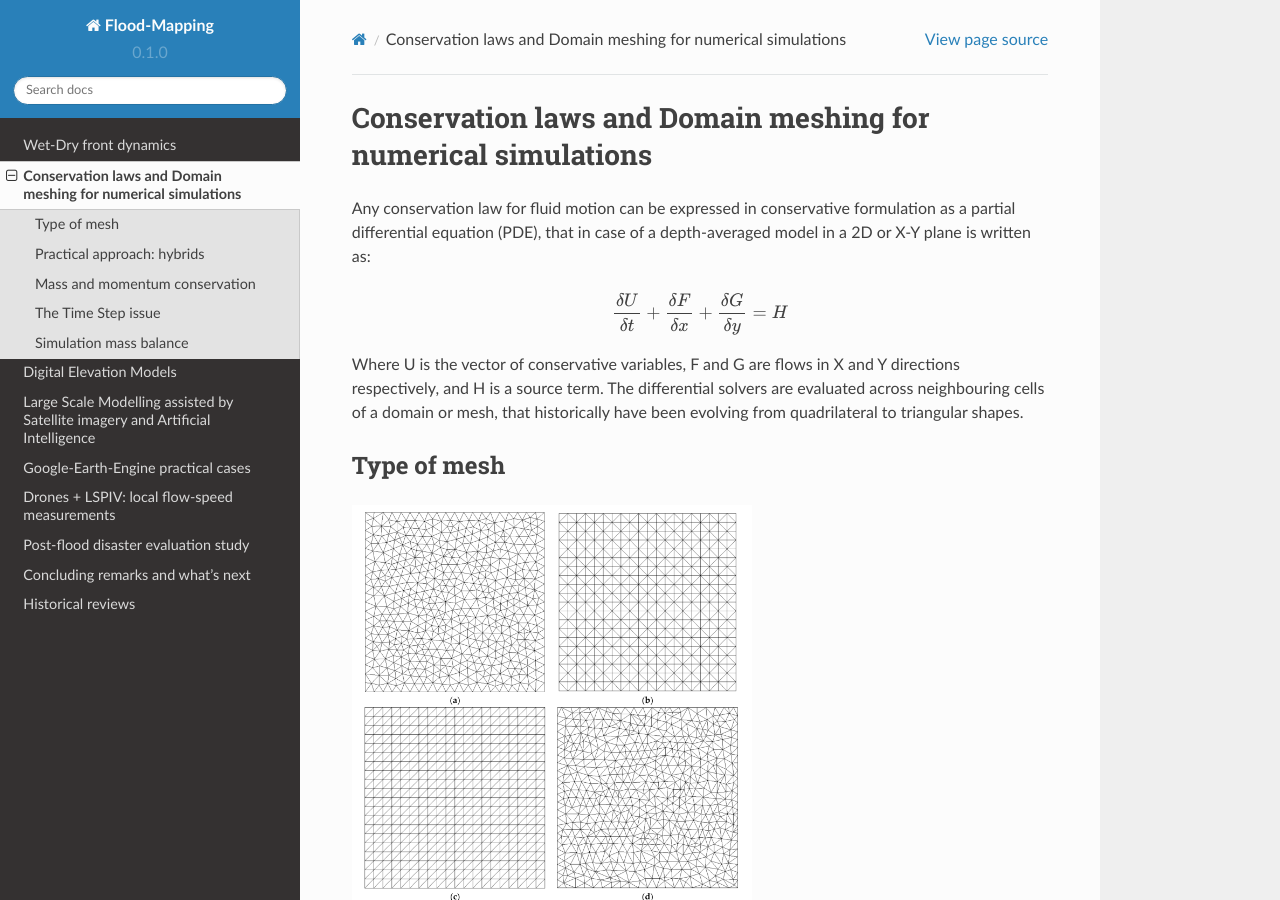
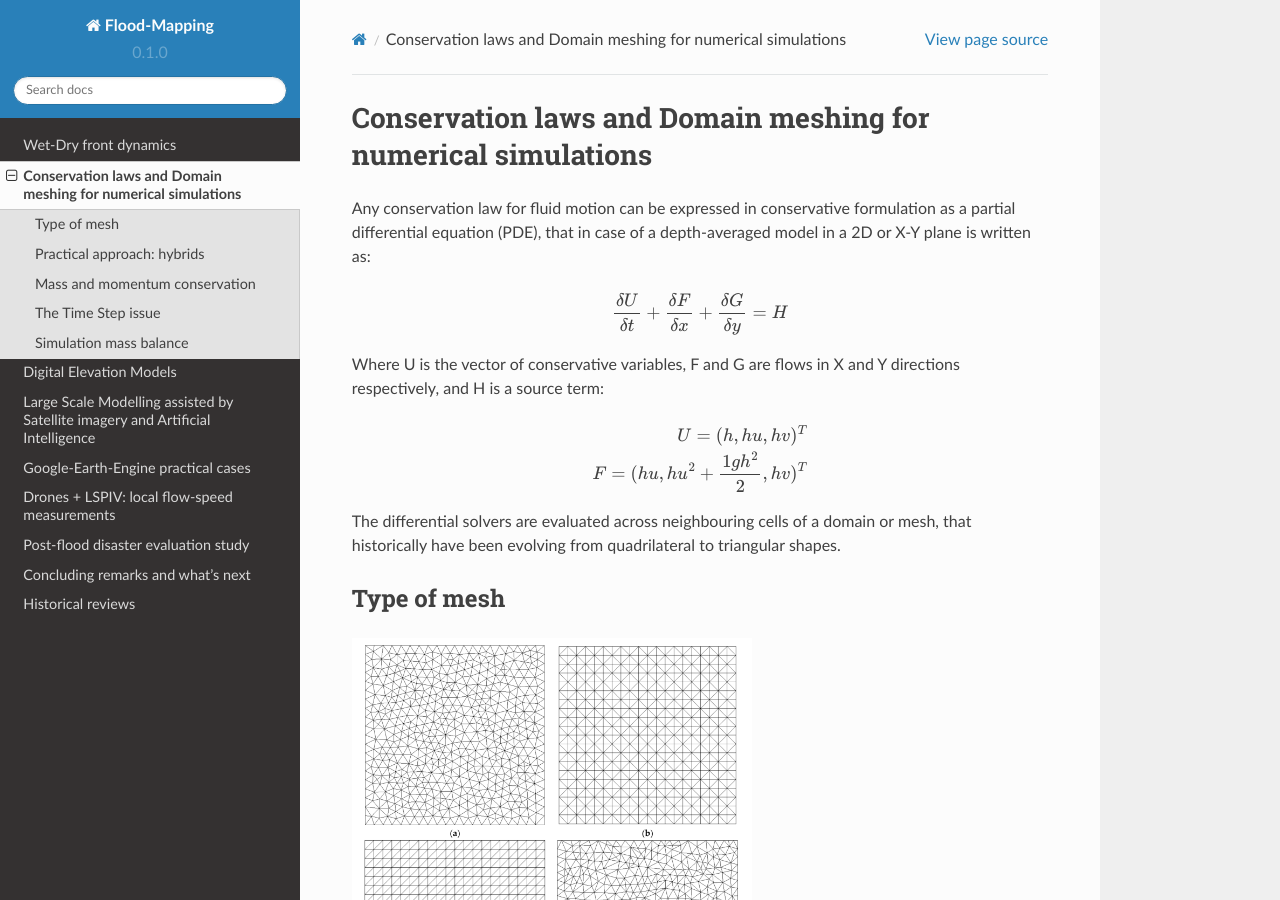
Before and after one commit to ivillamadrid/FloodMapping, a Sphinx documentation site: the page built from docs/source/claws.rst, in a window 1280 px wide and 900 px high. Built offline with Sphinx 7.4.7 and the Read the Docs theme 2.0.0, drawn with Linux system fonts in a browser that asks for light colours.

Commit message:
Update claws.rst

```diff
--- a/docs/source/claws.rst
+++ b/docs/source/claws.rst
@@ -7,7 +7,15 @@ Any conservation law for fluid motion can be expressed in conservative formulati
 
    \frac{\delta U} {\delta t} + \frac{\delta F} {\delta x} + \frac{\delta G} {\delta y}=H
 
-Where U is the vector of conservative variables, F and G are flows in X and Y directions respectively, and H is a source term.
+Where U is the vector of conservative variables, F and G are flows in X and Y directions respectively, and H is a source term:
+
+.. math::
+
+   U=(h, hu, hv)^T
+
+   F=(hu, hu^2+\frac{1gh^2}{2}, hv)^T
+
+
 The differential solvers are evaluated across neighbouring cells of a domain or mesh, that historically have been evolving from quadrilateral to triangular shapes.
 
 Type of mesh
```
